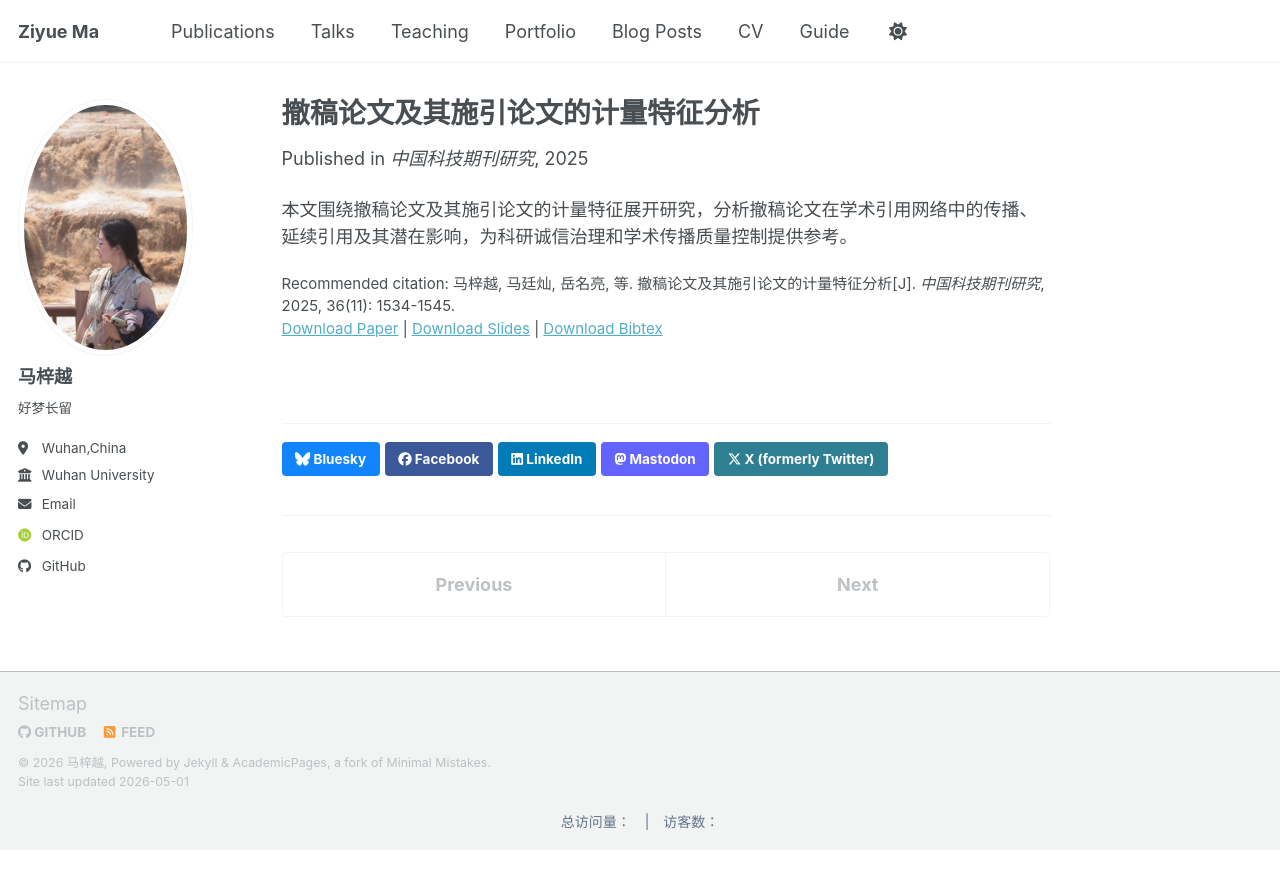
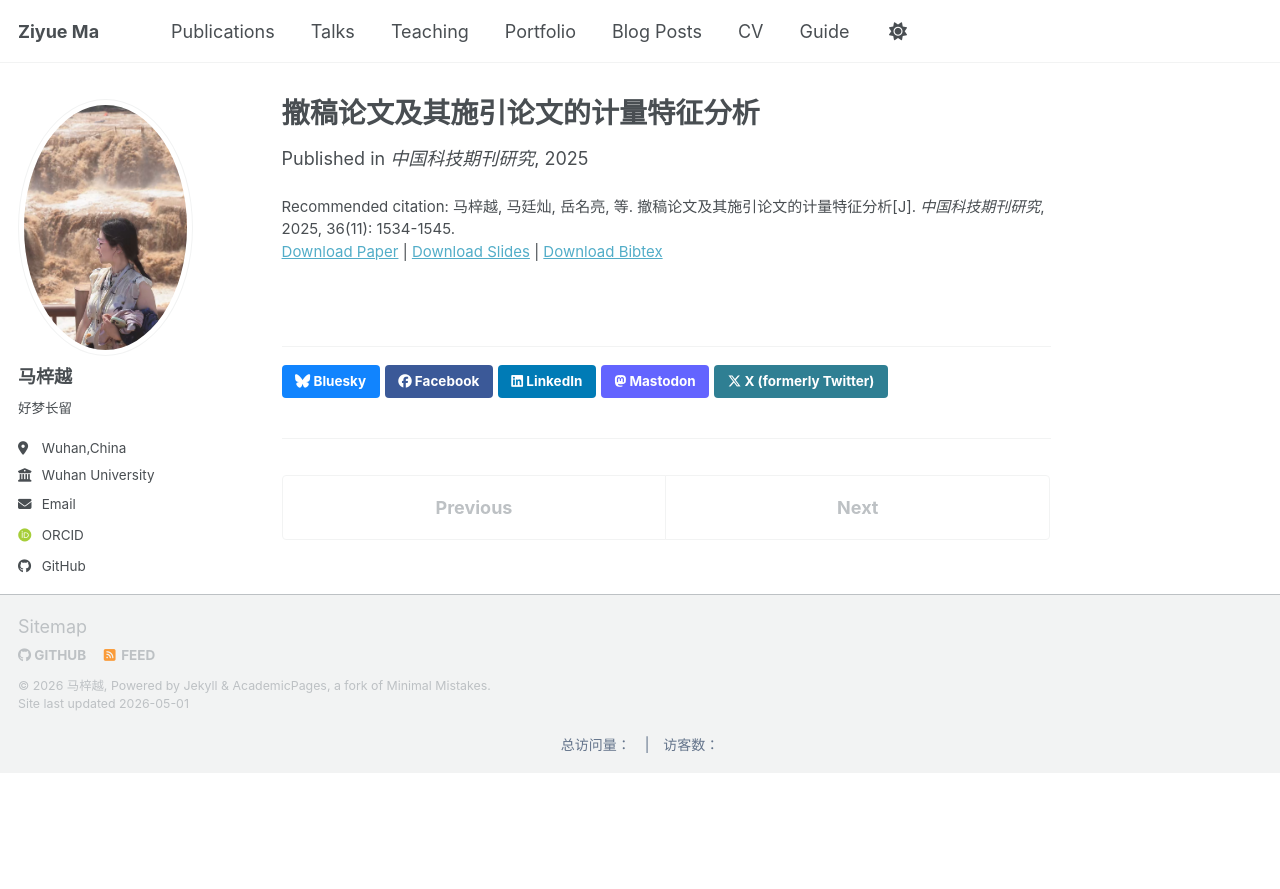
Before and after one commit to mzy167847983749328727/mzy167847983749328727.github.io, a Jekyll site: the page built from _publications/2010-10-01-paper-title-number-2.md, in a window 1280 px wide. Shown: the top 889 px of the page. Built offline with Jekyll 4.4.1, drawn with Linux system fonts in a browser that asks for light colours; some web fonts are replaced; a script bundle is joined from its source files by our own code; library files that are not in the unit come from our copies; comment, search, counter and statistics services are not loaded.

Commit message:
Update 2010-10-01-paper-title-number-2.md

```diff
--- a/_publications/2010-10-01-paper-title-number-2.md
+++ b/_publications/2010-10-01-paper-title-number-2.md
@@ -9,8 +9,6 @@
 slidesurl: ""
 paperurl: ""
 bibtexurl: ""
-authors: "马梓越, 马廷灿, 岳名亮, 真实的作者4, 真实的作者5"
+authors: "马梓越, 马廷灿, 岳名亮, 刘娜，彭雯"
 citation: '马梓越, 马廷灿, 岳名亮, 等. 撤稿论文及其施引论文的计量特征分析[J]. <i>中国科技期刊研究</i>, 2025, 36(11): 1534-1545.'
 ---
-
-本文围绕撤稿论文及其施引论文的计量特征展开研究，分析撤稿论文在学术引用网络中的传播、延续引用及其潜在影响，为科研诚信治理和学术传播质量控制提供参考。
```
